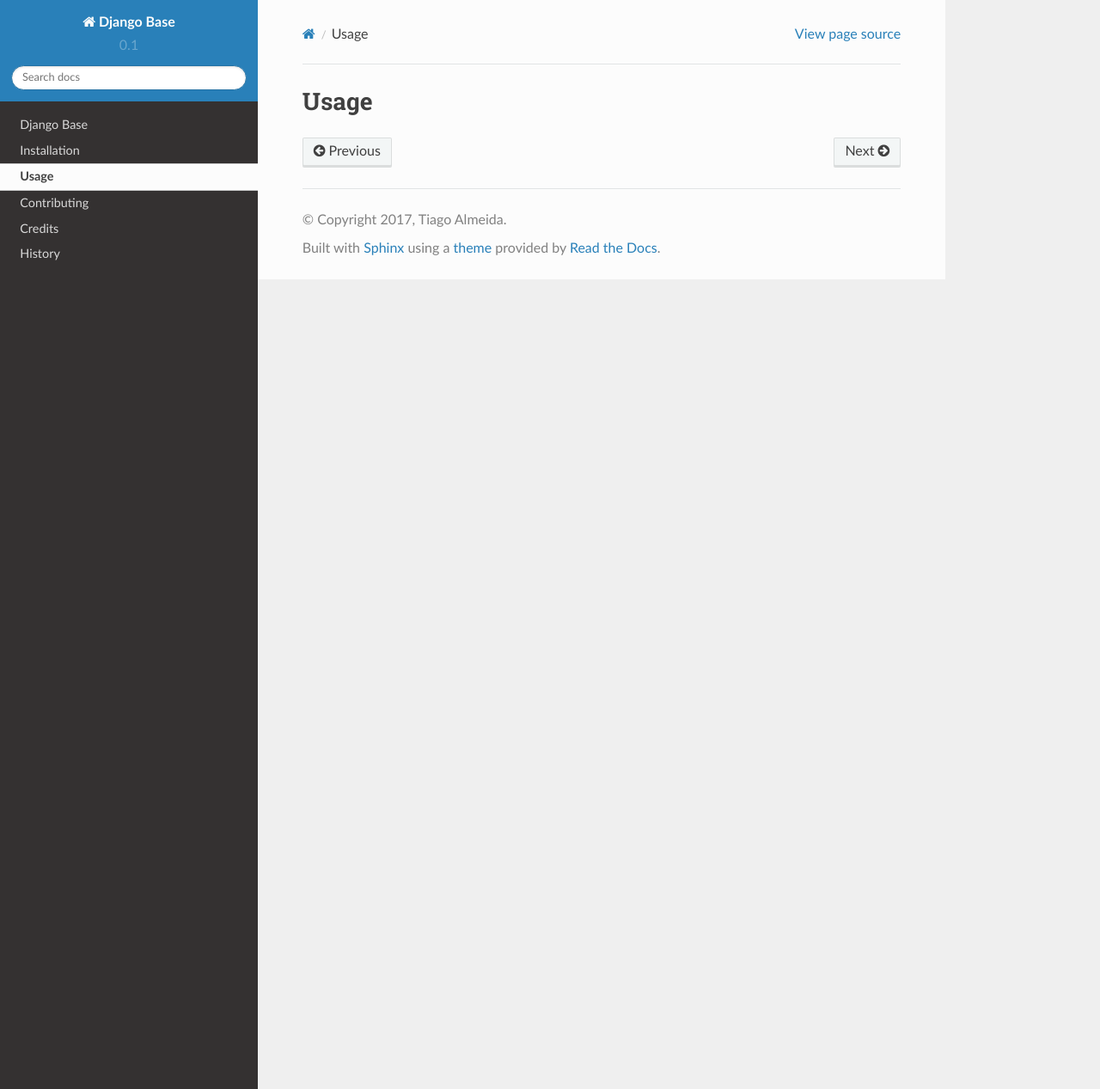
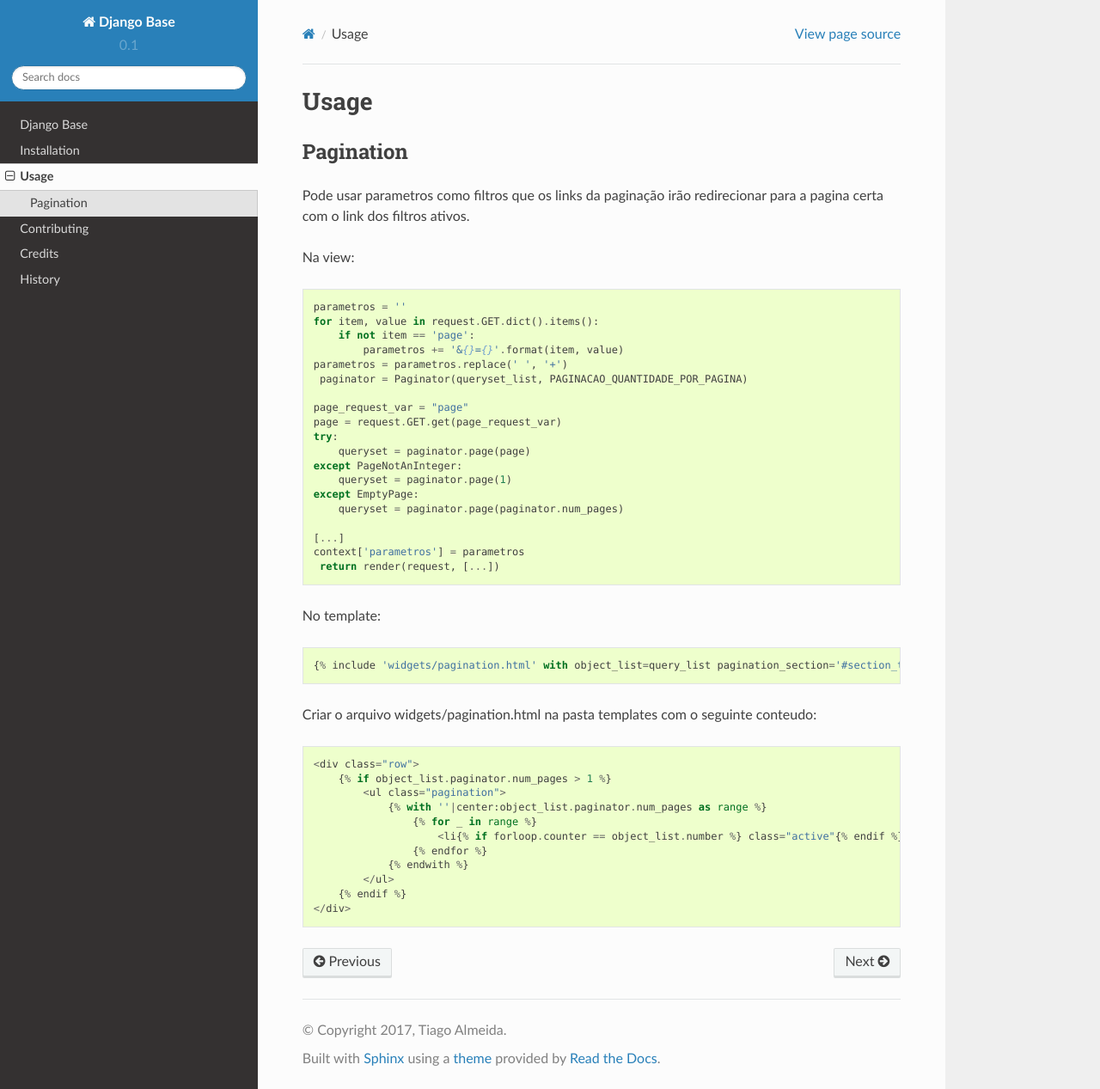
Before and after one commit to tyagow/tetyassistente, a Sphinx documentation site: the page built from docs/usage.rst, in a window 1280 px wide and 1267 px high. Shown: the whole window at 86% size. Built offline with Sphinx 7.4.7 and the Read the Docs theme 2.0.0, drawn with Linux system fonts in a browser that asks for light colours.

Commit message:
Adicionado suporte a paginação de listas com layout

```diff
--- a/docs/usage.rst
+++ b/docs/usage.rst
@@ -1,3 +1,48 @@
 ========
 Usage
 ========
+
+
+Pagination
+----------
+Pode usar parametros como filtros que os links da paginação irão redirecionar para a pagina certa com o link dos filtros ativos.
+
+Na view::
+
+    parametros = ''
+    for item, value in request.GET.dict().items():
+        if not item == 'page':
+            parametros += '&{}={}'.format(item, value)
+    parametros = parametros.replace(' ', '+')
+     paginator = Paginator(queryset_list, PAGINACAO_QUANTIDADE_POR_PAGINA)
+
+    page_request_var = "page"
+    page = request.GET.get(page_request_var)
+    try:
+        queryset = paginator.page(page)
+    except PageNotAnInteger:
+        queryset = paginator.page(1)
+    except EmptyPage:
+        queryset = paginator.page(paginator.num_pages)
+
+    [...]
+    context['parametros'] = parametros
+     return render(request, [...])
+
+No template::
+
+    {% include 'widgets/pagination.html' with object_list=query_list pagination_section='#section_target' %}
+
+Criar o arquivo widgets/pagination.html na pasta templates com o seguinte conteudo::
+
+    <div class="row">
+        {% if object_list.paginator.num_pages > 1 %}
+            <ul class="pagination">
+                {% with ''|center:object_list.paginator.num_pages as range %}
+                    {% for _ in range %}
+                        <li{% if forloop.counter == object_list.number %} class="active"{% endif %}><a href="?page={{ forloop.counter }}{{ parametros }}{{ pagination_section }}">{{ forloop.counter }}</a></li>
+                    {% endfor %}
+                {% endwith %}
+            </ul>
+        {% endif %}
+    </div>
```
Also changed, not shown: docs/readme.rst (+20 -0 lines).
